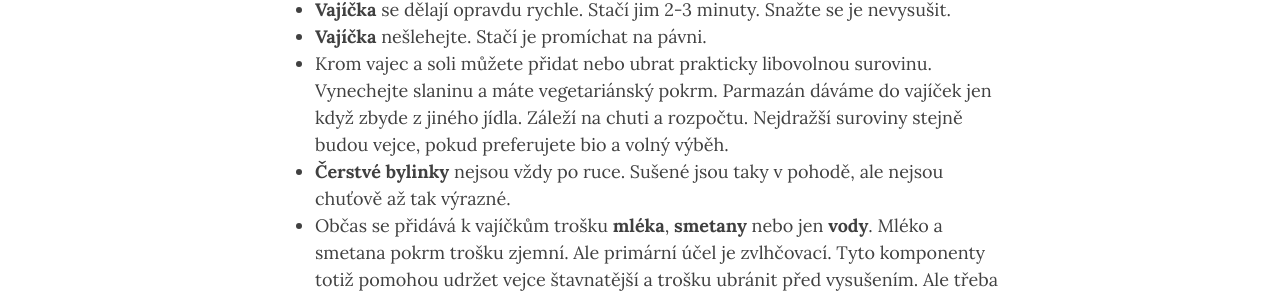
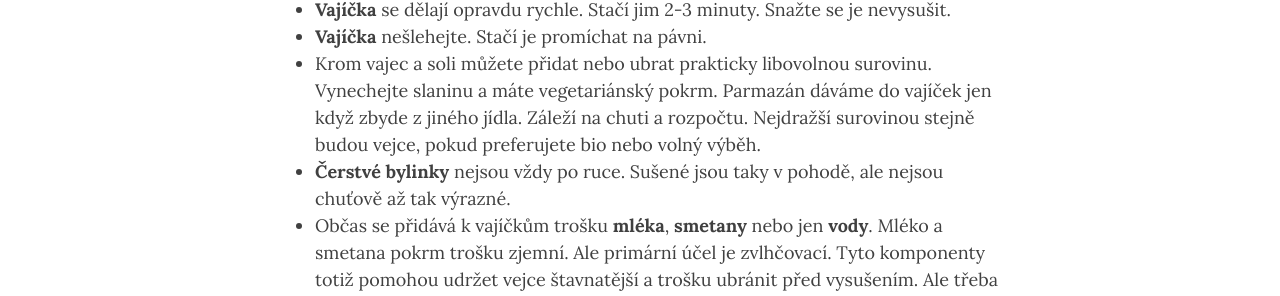
Before and after one commit to Chaoticum/fractal-food-blog, a Jekyll site: the page built from _posts/2020-08-22-michana-vajicka-se-slaninou.md, in a window 1280 px wide and 900 px high, scrolled down 3162 px. Shown: the part 208-504 px from the top of the window. Built offline with Jekyll 4.4.1, drawn with Linux system fonts in a browser that asks for light colours; nearby versions of some CDN libraries; some of the changed lines change nothing that is shown; some of the changed text lies outside the part shown.

Commit message:
Update 2020-08-22-michana-vajicka-se-slaninou.md

```diff
--- a/_posts/2020-08-22-michana-vajicka-se-slaninou.md
+++ b/_posts/2020-08-22-michana-vajicka-se-slaninou.md
@@ -34,17 +34,17 @@
 
 ### Slanina - 5 minut
 
-* **Slaninu** opečte na pávni.
-* Vypečený tuk slejte bokem.
+* **Slaninu** opečte na pánvi.
+* Vypečený tuk slijte bokem.
 
 ![Vejce na pánvi](../assets/post-img/2020-08-22-michana-vajicka-se-slaninou/panev.jpg "Vejce na pánvi")
 
 ### Vajíčka - 5 minut
 
-* **Vajíčka** přilejte do pánve ke slanině a **opepřete**.
+* **Vajíčka** přilijte do pánve ke slanině a **opepřete**.
 * Pravidelně míchejte a odstavujte bokem z plotýnky, aby se vajíčka nevysušily, nepřipekly a nepřichytly k pánvi.
-* Finální konzistence má "šťavnatá".
-* Pánve odstavte bokem. Lehce **osolte**, přidejte nasekanou **petrželovou nať** a hrstku **parmazánu**. Promíchejte.
+* Finální konzistence má být "šťavnatá".
+* Pánev odstavte bokem. Lehce **osolte**, přidejte nasekanou **petrželovou nať** a hrstku **parmazánu**. Promíchejte.
 
 ![Hotová vajíčka](../assets/post-img/2020-08-22-michana-vajicka-se-slaninou/vajicka.jpg "Hotová vajíčka")
 
@@ -60,6 +60,6 @@
 
 * **Vajíčka** se dělají opravdu rychle. Stačí jim 2-3 minuty. Snažte se je nevysušit.
 * **Vajíčka** nešlehejte. Stačí je promíchat na pávni.
-* Krom vajec a soli můžete přidat nebo ubrat prakticky libovolnou surovinu. Vynechejte slaninu a máte vegetariánský pokrm. Parmazán dáváme do vajíček jen když zbyde z jiného jídla. Záleží na chuti a rozpočtu. Nejdražší suroviny stejně budou vejce, pokud preferujete bio a volný výběh.
+* Krom vajec a soli můžete přidat nebo ubrat prakticky libovolnou surovinu. Vynechejte slaninu a máte vegetariánský pokrm. Parmazán dáváme do vajíček jen když zbyde z jiného jídla. Záleží na chuti a rozpočtu. Nejdražší surovinou stejně budou vejce, pokud preferujete bio nebo volný výběh.
 * **Čerstvé bylinky** nejsou vždy po ruce. Sušené jsou taky v pohodě, ale nejsou chuťově až tak výrazné.
 * Občas se přidává k vajíčkům trošku **mléka**, **smetany** nebo jen **vody**. Mléko a smetana pokrm trošku zjemní. Ale primární účel je zvlhčovací. Tyto komponenty totiž pomohou udržet vejce štavnatější a trošku ubránit před vysušením. Ale třeba skvělá domácí vejce je škoda vylepšovat mléčným produktem. S trochou praxe budou perfektní i bez toho.
```
